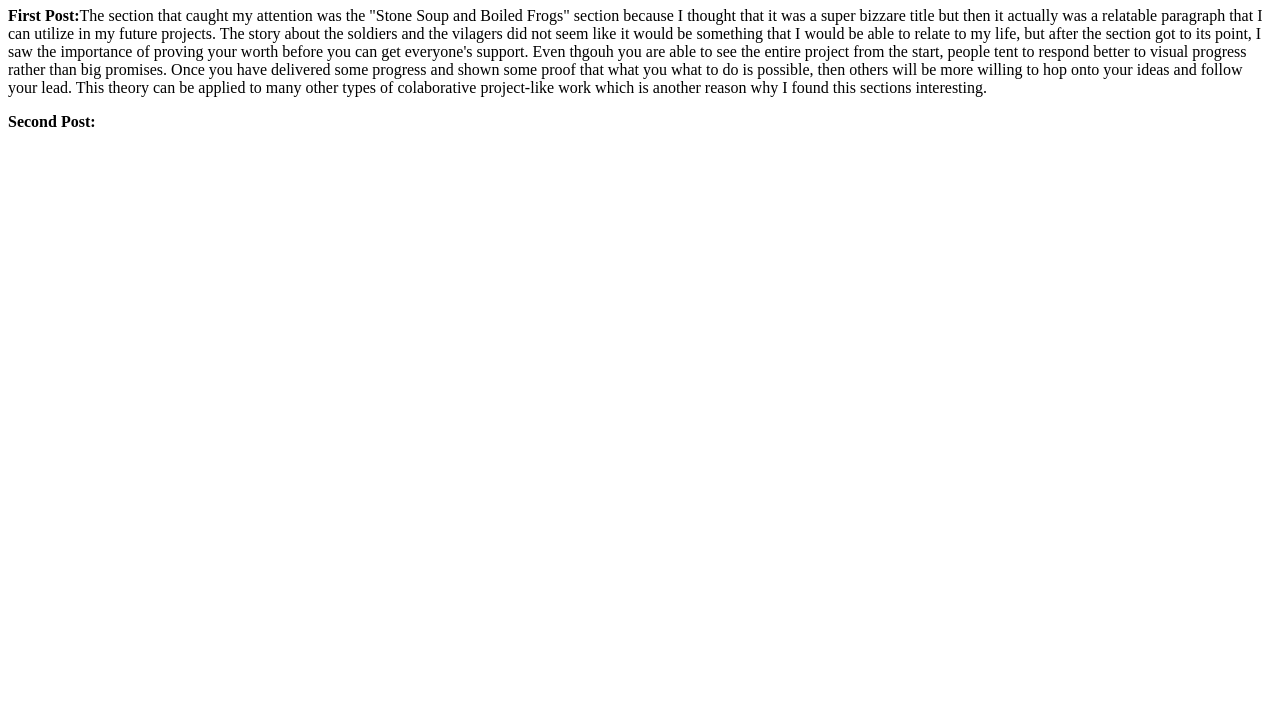
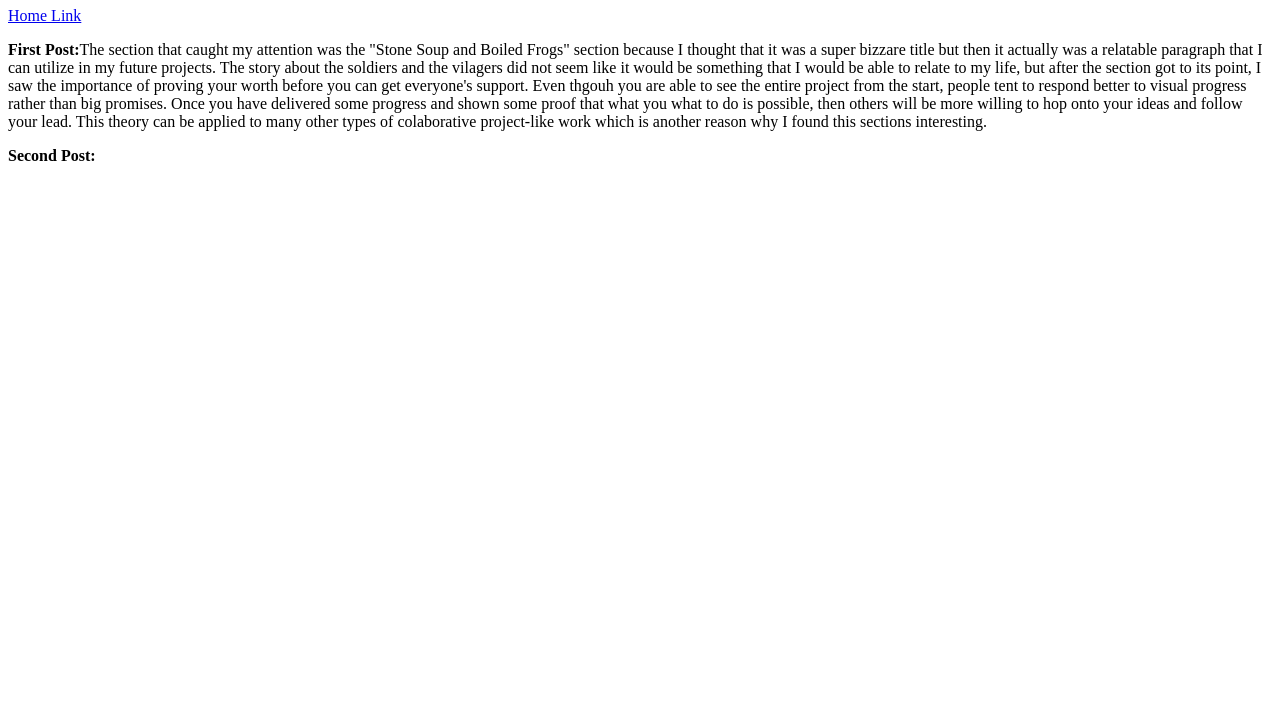
Before and after one commit to EvanHanson234/EvanHanson234.github.io, a plain HTML site: page blog.html in a window 1280 px wide. Shown: the part 73-800 px from the top of the page. Drawn offline with Linux system fonts and the light colour scheme.

Commit message:
Update blog.html

```diff
--- a/blog.html
+++ b/blog.html
@@ -3,6 +3,7 @@
     <title> EFH - Blog </title>
     <body>
         <h1> Blog Posts</h1>
+        <a href="index.html"> Home Link</a>
         <p> <b>First Post:</b>The section that caught my attention was the "Stone Soup
             and Boiled Frogs" section because I thought that it was
             a super bizzare title but then it actually was a relatable paragraph
```
